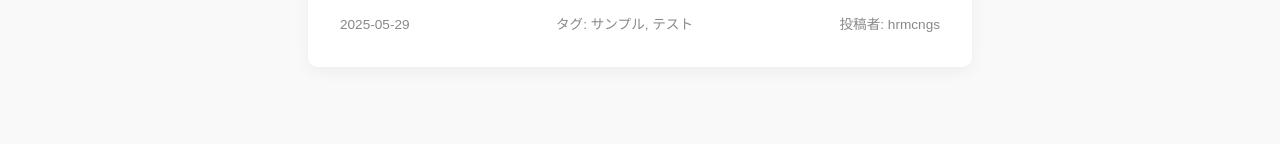
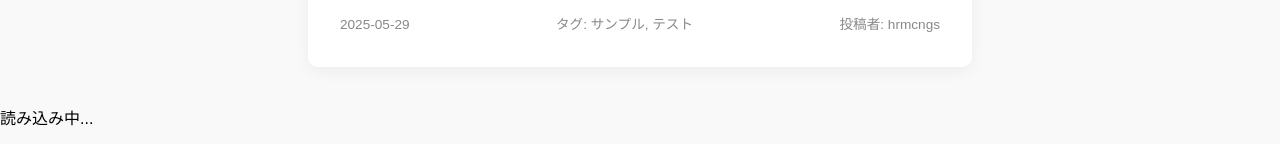
Before and after one commit to Drowse-Lab/Drowse-Lab, a Jekyll site: the page built from blog.html, in a window 1280 px wide. Shown: the part 932-1076 px from the top of the page. Built offline with Jekyll 4.4.1, drawn with Linux system fonts in a browser that asks for light colours; before the commit the page ends 1038 px from its top, so only the background shows below that.

Commit message:
Update blog.html

```diff
--- a/blog.html
+++ b/blog.html
@@ -49,7 +49,7 @@ main_nav: true
 
     <!-- 投稿一覧 -->
     <div id="posts"></div>
-<!--       <p>読み込み中...</p> -->
+      <p>読み込み中...</p>
     </div>
     <script>
   window.allPosts = [
```
